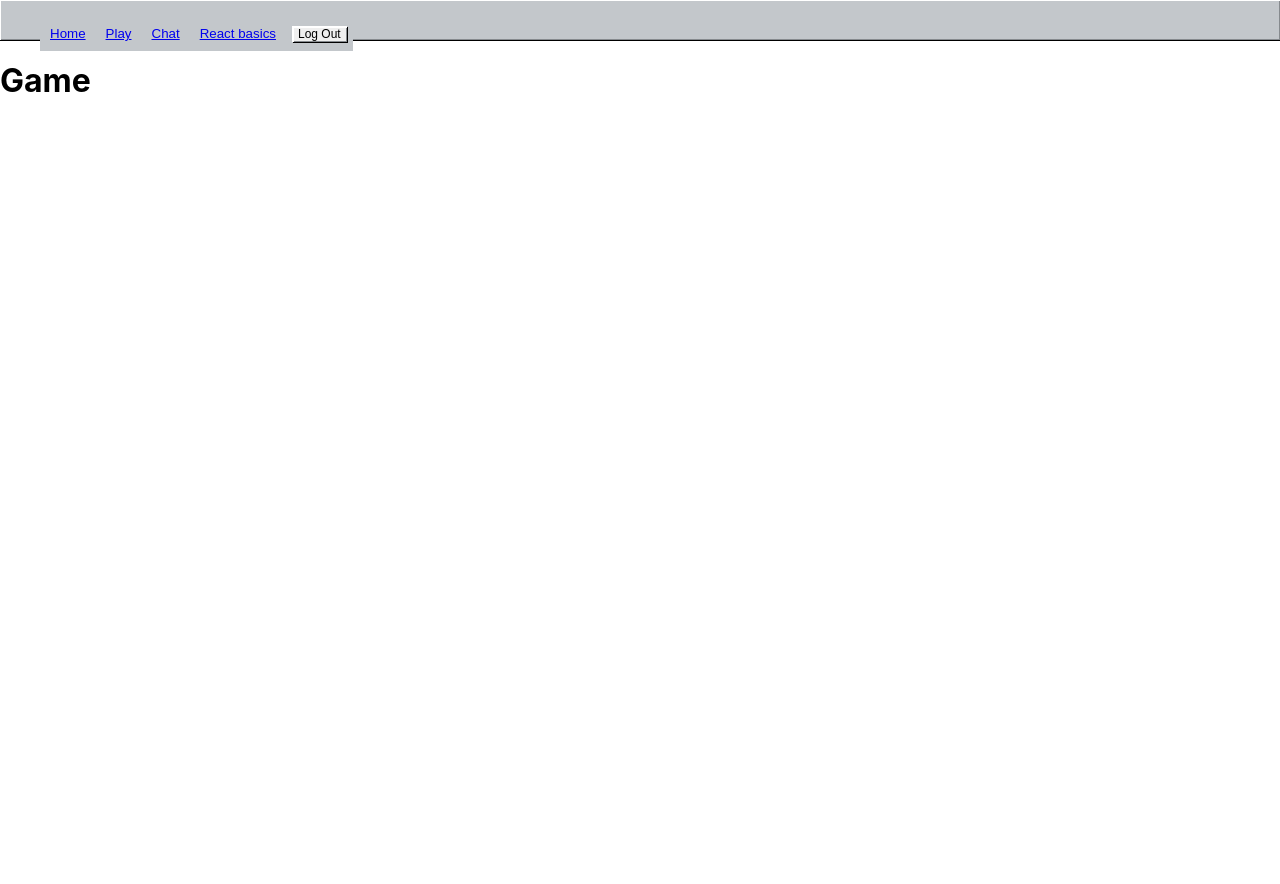
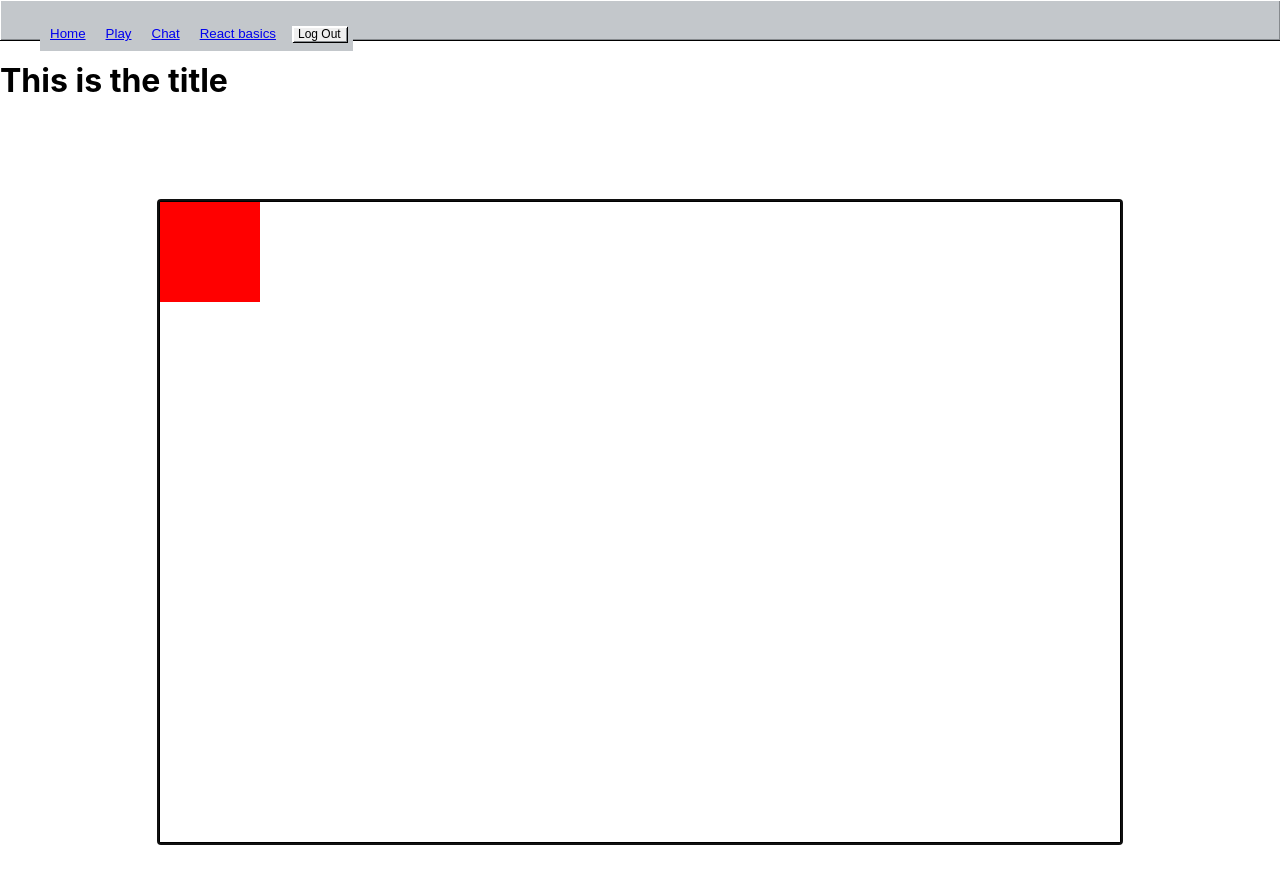
Before and after one commit to philippschwarzmueller/transcendence, a React (Create React App) app in the folder frontend/: page /play in a window 1280 px wide. Shown: the top 884 px of the page. Before the commit the page ends 800 px from the top, so only its background shows below. Built offline with nearby package versions, Linux system fonts and the light colour scheme.

Commit message:
now tracking keyboardinput

```diff
--- a/frontend/src/routes/Game.tsx
+++ b/frontend/src/routes/Game.tsx
@@ -1,9 +1,84 @@
 import React from "react";
+
+import { useRef, useEffect } from "react";
+
+interface IGameWindow {
+  width: number;
+  height: number;
+}
+
+function check(e: any) {
+  var code = e.keyCode;
+  switch (code) {
+    case 37:
+      alert("Left");
+      break; //Left key
+    case 38:
+      alert("Up");
+      break; //Up key
+    case 39:
+      alert("Right");
+      break; //Right key
+    case 40:
+      alert("Down");
+      break; //Down key
+    default:
+      alert(code); //Everything else
+  }
+}
+
+const GameWindow: React.FC<IGameWindow> = (props: IGameWindow) => {
+  const containerStyles = {
+    display: "flex",
+    justifyContent: "center",
+    alignItems: "center",
+    height: "100vh",
+  };
+
+  let root = document.getElementById("root");
+  const canvasRef: any = useRef<HTMLCanvasElement | null>(null);
+  useEffect(() => {
+    const canvas: HTMLCanvasElement = canvasRef?.current;
+    canvas.focus();
+    // canvas.focus();
+    const context: CanvasRenderingContext2D =
+      canvasRef?.current?.getContext("2d");
+
+    context.fillStyle = "red";
+    context.fillRect(0, 0, props.width, props.height);
+
+    //   root?.addEventListener("keypress", )
+    canvas?.addEventListener("keydown", () => {
+      //   context.fillStyle = "blue";
+      //   context.fillRect(0, 0, props.width, props.height);
+      context.moveTo(200, 200);
+    });
+  }, []);
+
+  return (
+    <>
+      <div style={containerStyles}>
+        <canvas
+          id="gameCanvas"
+          ref={canvasRef}
+          width="960"
+          height="640"
+          color="red"
+          tabIndex={0}
+          style={{ border: "3px solid #000000" }}
+        ></canvas>
+      </div>
+    </>
+  );
+};
 
 const Game: React.FC = () => {
   return (
     <>
-      <h1>Game</h1>
+      <h1>This is the title</h1>
+      <body>
+        <GameWindow width={100} height={100}></GameWindow>
+      </body>
     </>
   );
 };
```
Also changed, not shown: 1 other file (tests, documents, lock files or other folders).
